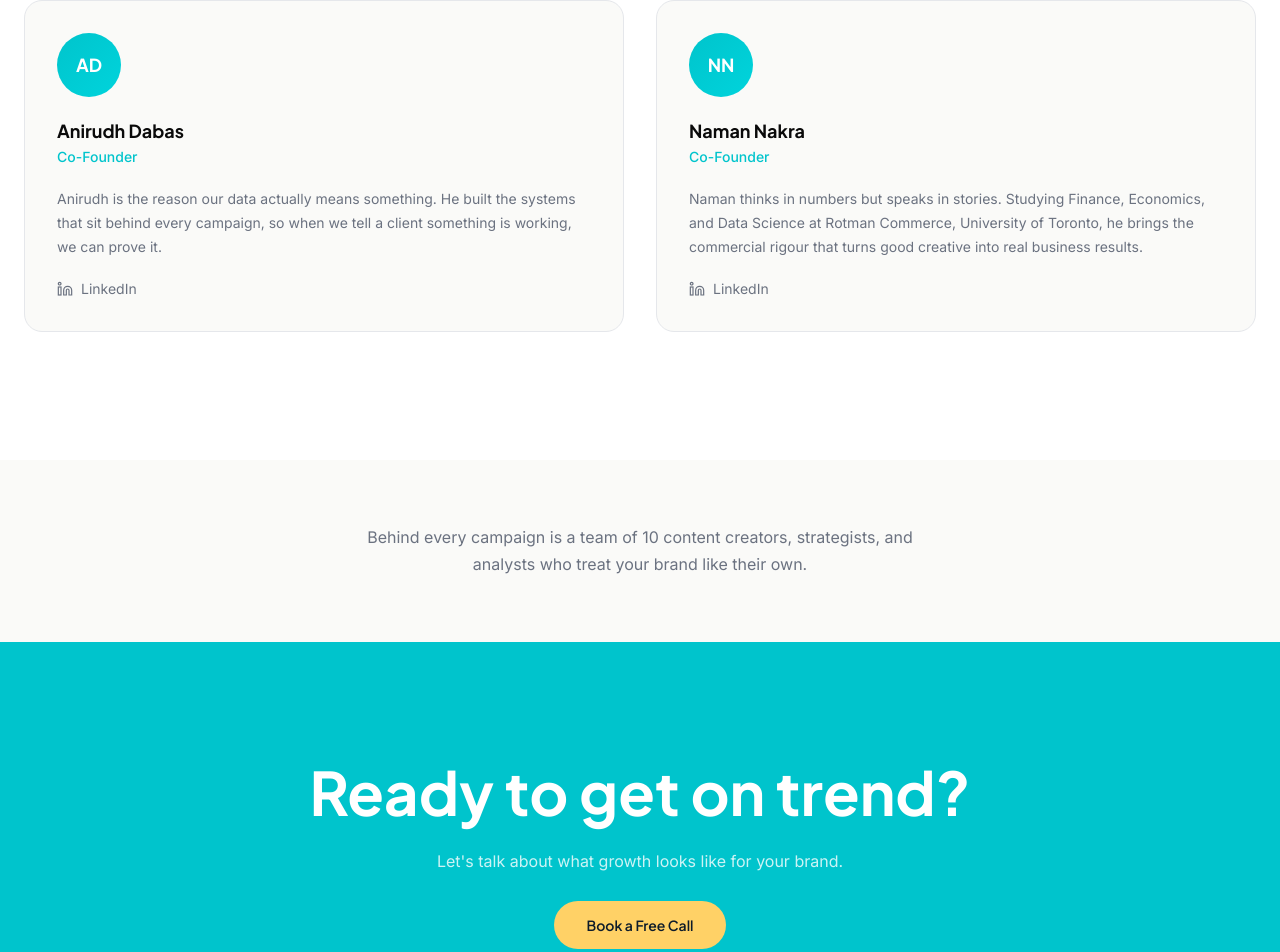
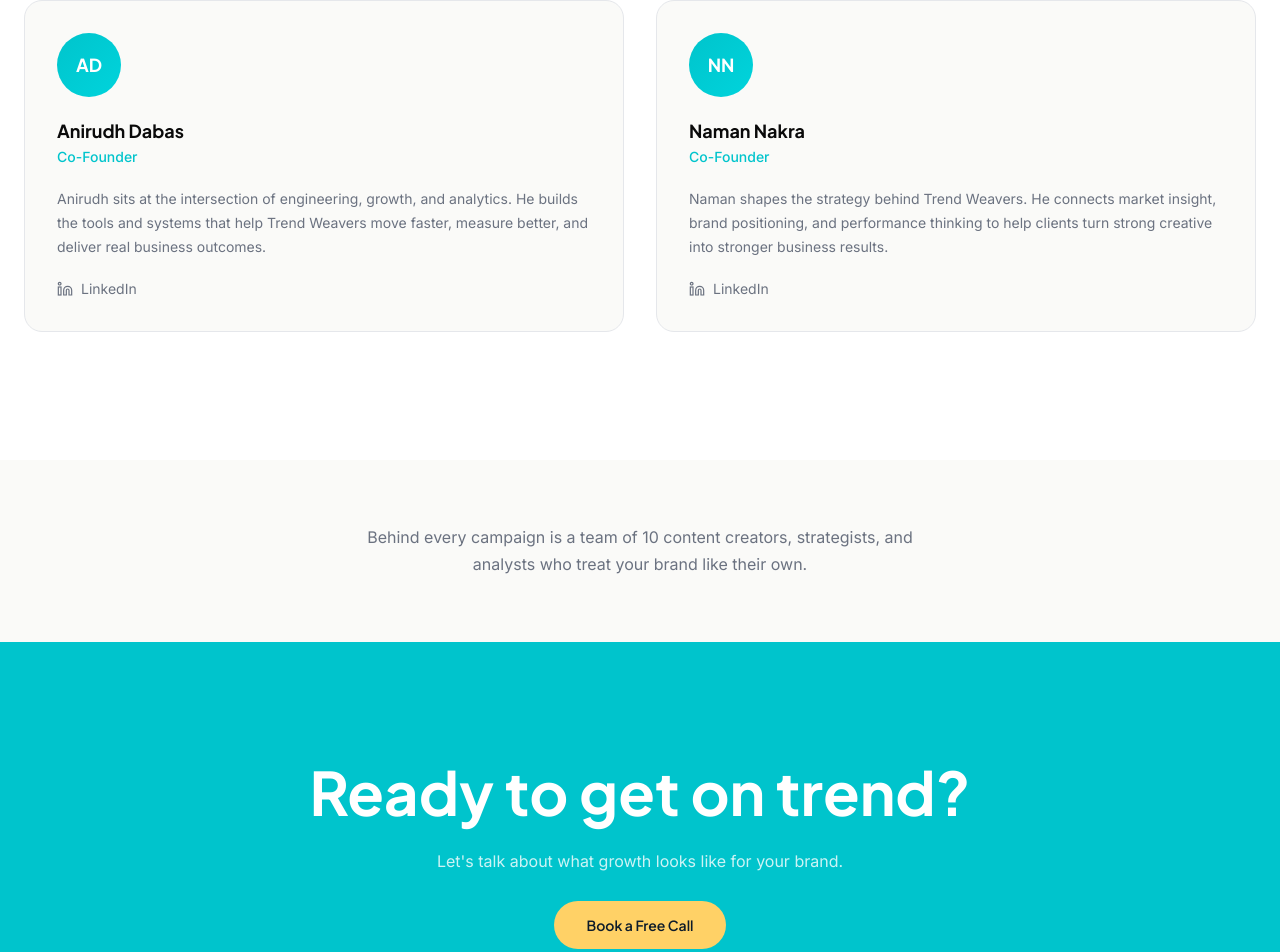
Before and after one commit to AnirudhDabas/trend-weavers-media, a Next.js app: page /about in a window 1280 px wide. Shown: the part 2262-3214 px from the top of the page. Built offline with nearby package versions, Linux system fonts and the light colour scheme.

Commit message:
copy: update founder bios

```diff
--- a/app/about/page.tsx
+++ b/app/about/page.tsx
@@ -45,14 +45,14 @@ const founders = [
     initials: "AD",
     name: "Anirudh Dabas",
     title: "Co-Founder",
-    bio: "Anirudh is the reason our data actually means something. He built the systems that sit behind every campaign, so when we tell a client something is working, we can prove it.",
+    bio: "Anirudh sits at the intersection of engineering, growth, and analytics. He builds the tools and systems that help Trend Weavers move faster, measure better, and deliver real business outcomes.",
     linkedin: "https://linkedin.com/in/anirudh-dabas-ab3998229",
   },
   {
     initials: "NN",
     name: "Naman Nakra",
     title: "Co-Founder",
-    bio: "Naman thinks in numbers but speaks in stories. Studying Finance, Economics, and Data Science at Rotman Commerce, University of Toronto, he brings the commercial rigour that turns good creative into real business results.",
+    bio: "Naman shapes the strategy behind Trend Weavers. He connects market insight, brand positioning, and performance thinking to help clients turn strong creative into stronger business results.",
     linkedin: "https://linkedin.com/in/namanvnakra",
   },
 ];
```
